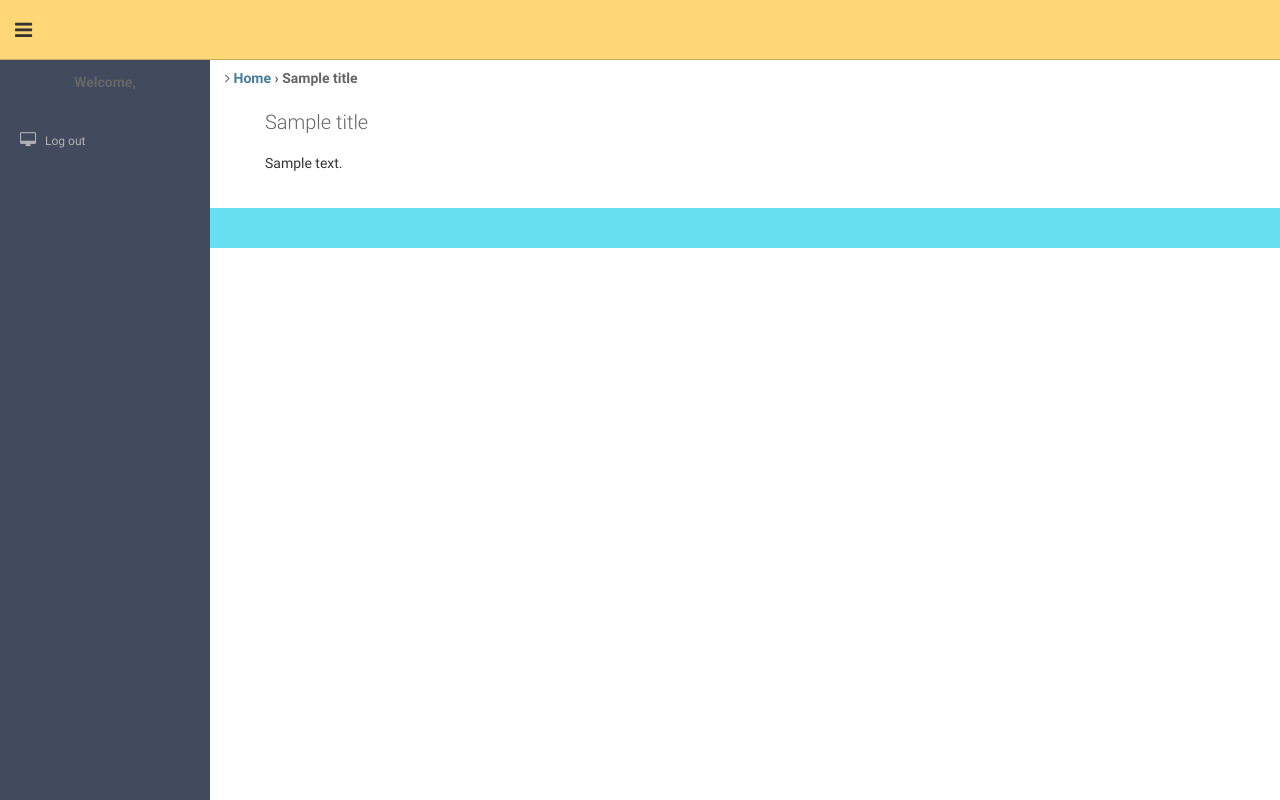
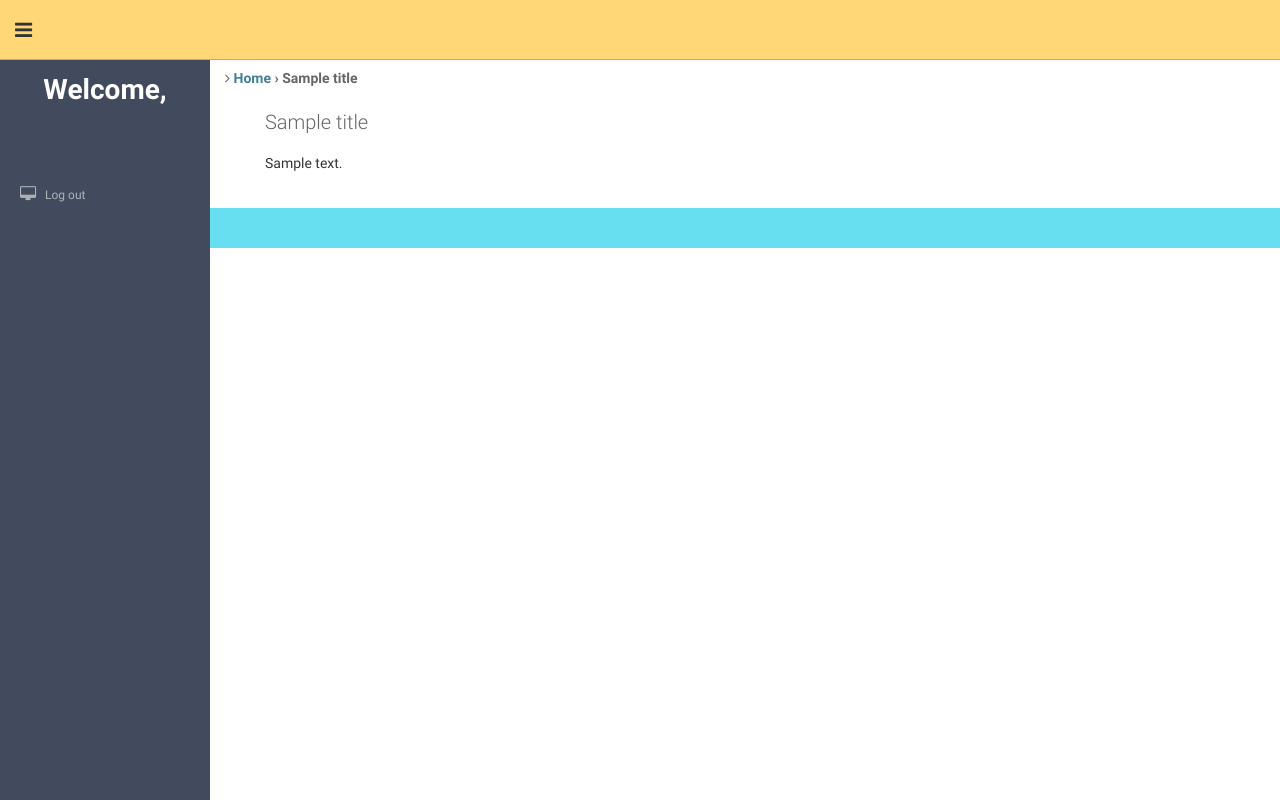
Before and after one commit to JeremyMBell/Legacy, a Django app: template templates/admin/base.html in a window 1280 px wide. Run offline with Django 3.2, Linux system fonts and the light colour scheme; the template is opened without the code that fills it: most values are stand-ins (such as "Sample title", 1, 10 or a date in 2020); parts of the project's set-up code (start-up, migrations or seed data) failed here and were passed over; some libraries are stand-ins or nearby versions.

Commit message:
Hopefully, Last Template Tweak

```diff
--- a/templates/admin/base.html
+++ b/templates/admin/base.html
@@ -61,8 +61,8 @@
           <div id="sidebar"  class="nav-collapse ">
               <!-- sidebar menu start-->
               <ul class="sidebar-menu" id="nav-accordion">
-              	  <h3 class="centered">{% trans 'Welcome,' %}</h3>
-              	  <h5 class="centered">{% filter force_escape %}{% firstof user.get_short_name user.get_username %}{% endfilter %}</h5>
+              	  <h3 class="centered" style="color: #fff; font-size: 2em">{% trans 'Welcome,' %}</h3>
+              	  <h5 class="centered" style="font-size: 3em">{% filter force_escape %}{% firstof user.get_short_name user.get_username %}{% endfilter %}</h5>
               	  	{% block userlinks %}
 			{% url 'django-admindocs-docroot' as docsroot %}
 			{% if docsroot %}
```
